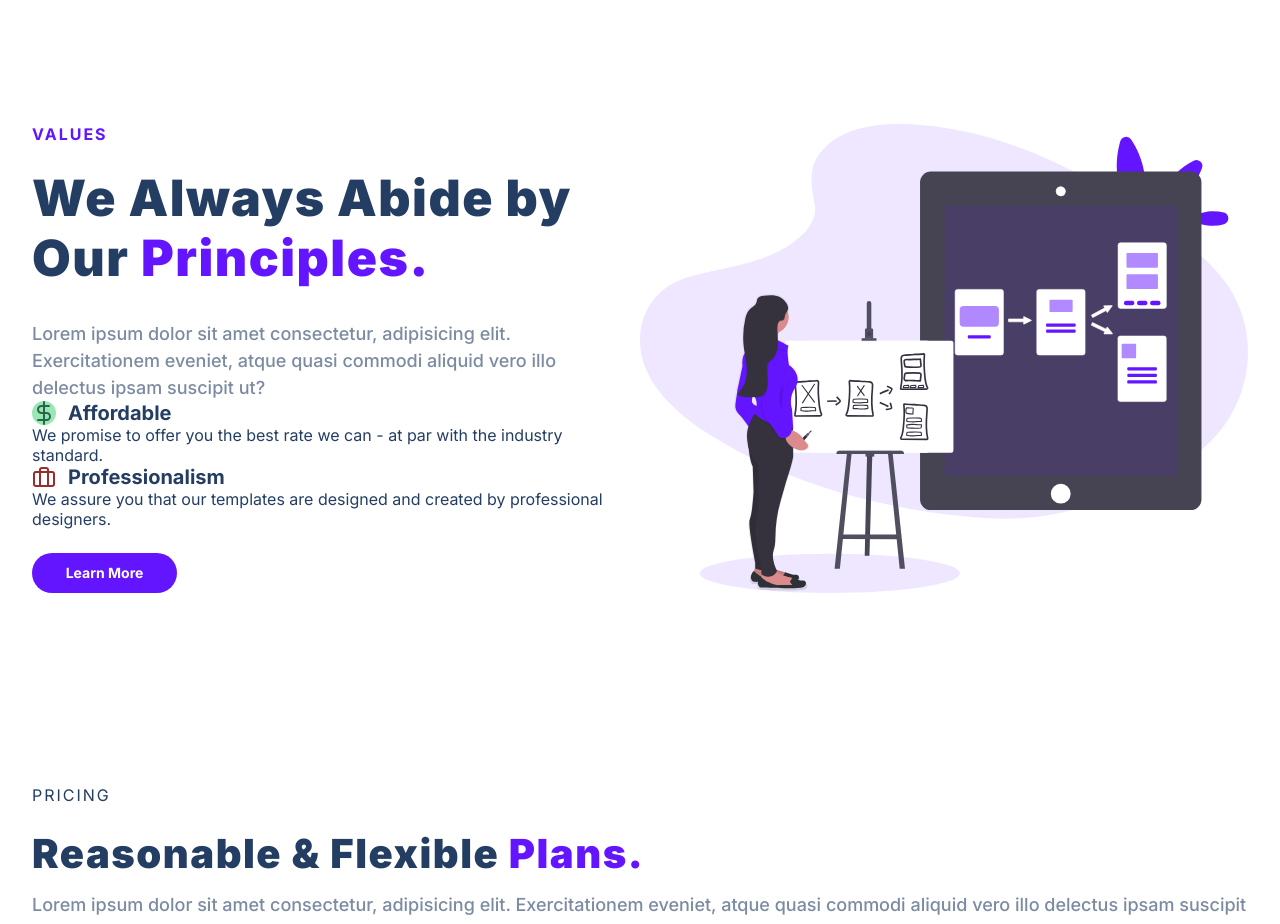
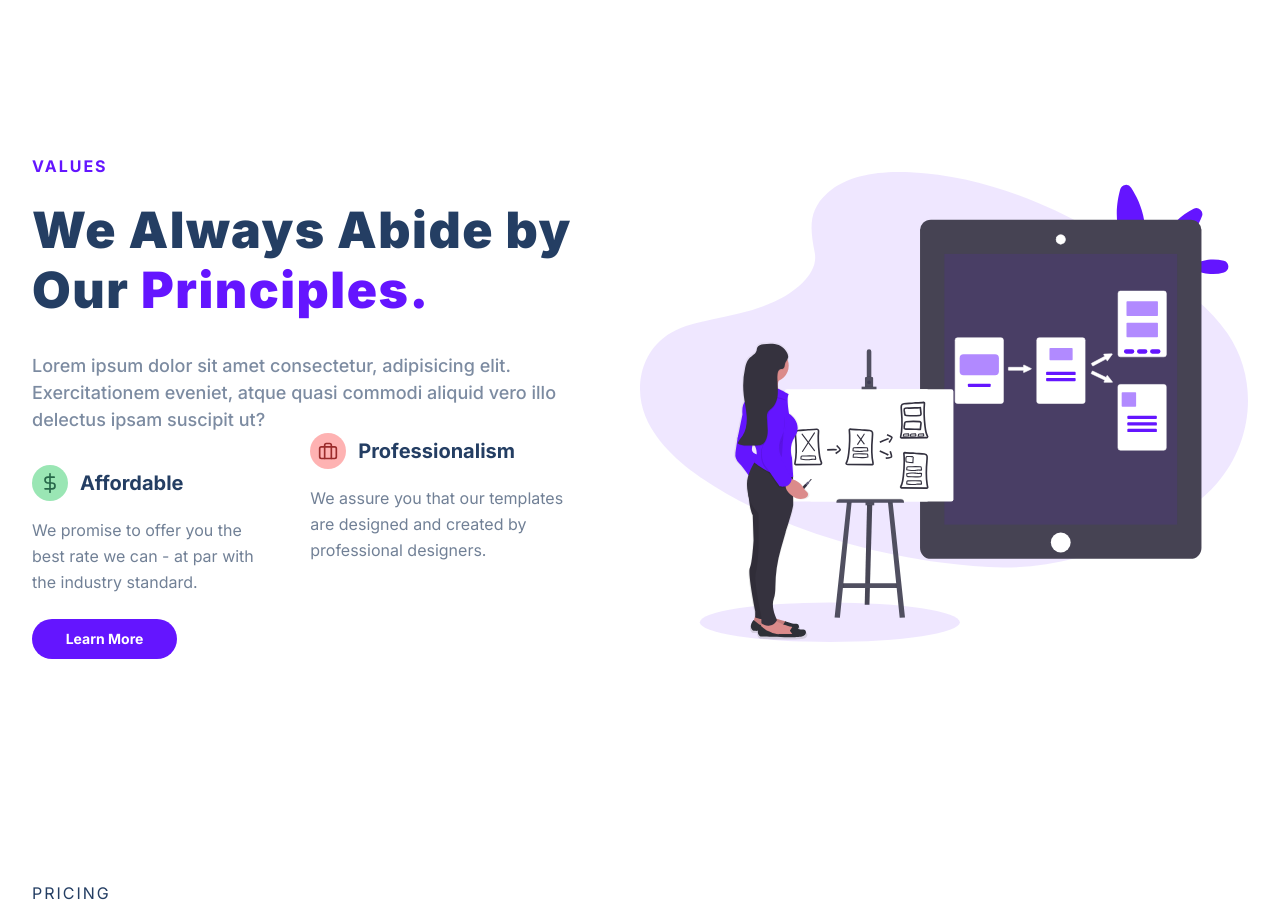
Before and after one commit to Shahdye/2nd-Project, a plain HTML site: page index.html in a window 1280 px wide. Shown: the part 2820-3744 px from the top of the page. Drawn offline with Linux system fonts and the light colour scheme.

Commit message:
updated values

```diff
--- a/index.html
+++ b/index.html
@@ -349,8 +349,8 @@
                     professional designers.
                   </div>
                 </div>
-                <button class="btn">Learn More</button>
               </div>
+              <button class="btn">Learn More</button>
             </div>
             <div class="values__img">
               <img
--- a/style.css
+++ b/style.css
@@ -361,9 +361,7 @@ h1 {
 }
 
 .values__description {
-  display: flex;
-  flex-wrap: wrap;
-  max-width: 576px;
+  padding: 32px 64px 32px 0;
 }
 
 .values__img {
@@ -375,8 +373,13 @@ h1 {
   padding-bottom: 16px;
 }
 
-.value__list {
+.values__list {
   display: flex;
+}
+
+.value__img {
+  width: 20px;
+  height: 20px;
 }
 
 .value__title {
@@ -389,6 +392,8 @@ h1 {
   justify-content: center;
   align-items: center;
   border-radius: 50%;
+  width: 36px;
+  height: 36px;
 }
 
 .value__name {
@@ -398,6 +403,21 @@ h1 {
   color: rgb(36, 62, 99);
 }
 
+.value__para {
+  margin-top: 16px;
+  line-height: 1.625;
+  color: rgb(113, 128, 150);
+}
+
 .value:nth-child(1) .value__img--wrapper {
   background-color: rgb(154, 230, 180);
 }
+
+.value:nth-of-type(1) {
+  margin-top: 32px;
+  margin-right: 32px;
+}
+
+.value:nth-child(2) .value__img--wrapper {
+    background-color: #feb2b2;
+}
```
